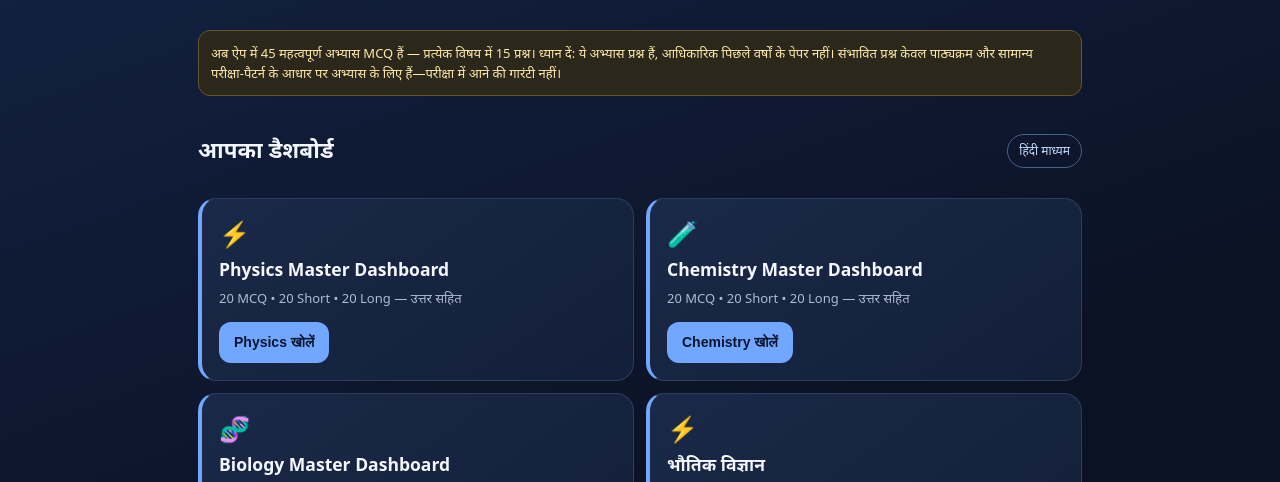
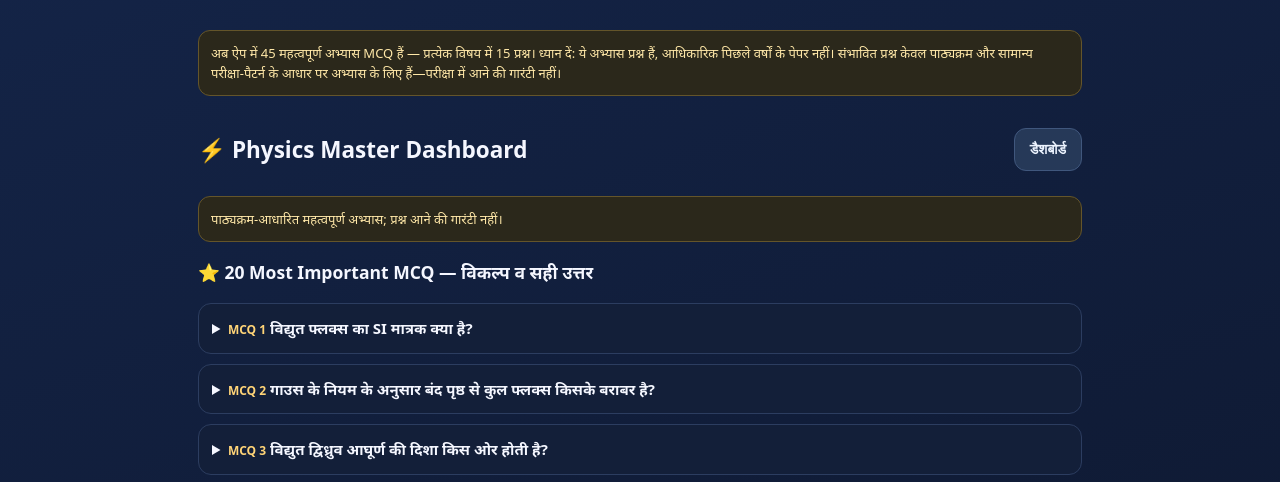
Before and after one commit to marvelnam0-ctrl/Creator-journey, a plain HTML site: page inter-science-2027.html in a window 1280 px wide. Both pictures are taken after a click on the button "Physics खोलें". Shown: the part 285-767 px from the top of the page. Drawn offline with Linux system fonts and the light colour scheme.

Commit message:
Enable individual subject dashboards and render 60 questions per subject

```diff
--- a/inter-science-2027.html
+++ b/inter-science-2027.html
@@ -319,4 +319,20 @@ long:[
 
 };
 
+
+function safeText(v){return String(v).replace(/[&<>"]/g,c=>({"&":"&amp;","<":"&lt;",">":"&gt;",'"':"&quot;"}[c]));}
+function openSubject(key){
+ show('subject-'+key);
+ const host=document.getElementById(key+'-content');
+ if(host.dataset.ready)return;
+ const mc=[...bank[key],...priorityExtra[key]];
+ let html='<h3>⭐ 20 Most Important MCQ — विकल्प व सही उत्तर</h3>';
+ html+=mc.map((q,i)=>'<details><summary><span class="mark">MCQ '+(i+1)+'</span> '+safeText(q[0])+'</summary><div class="answer">'+q[1].map((o,j)=>String.fromCharCode(65+j)+'. '+safeText(o)).join('<br>')+'<p><b style="color:var(--green)">सही उत्तर: '+String.fromCharCode(65+q[2])+'. '+safeText(q[1][q[2]])+'</b></p>'+safeText(q[3])+'</div></details>').join('');
+ html+='<h3>📝 20 Short Questions — उत्तर सहित</h3>';
+ html+=subjectQA[key].short.map((q,i)=>'<details><summary><span class="mark">Short '+(i+1)+'</span> '+safeText(q[0])+'</summary><div class="answer">'+safeText(q[1])+'</div></details>').join('');
+ html+='<h3>📚 20 Long Questions — उत्तर सहित</h3>';
+ html+=subjectQA[key].long.map((q,i)=>'<details><summary><span class="mark">Long '+(i+1)+'</span> '+safeText(q[0])+'</summary><div class="answer">'+safeText(q[1])+'</div></details>').join('');
+ host.innerHTML=html;host.dataset.ready='1';
+}
+
 </script></body></html>
```
